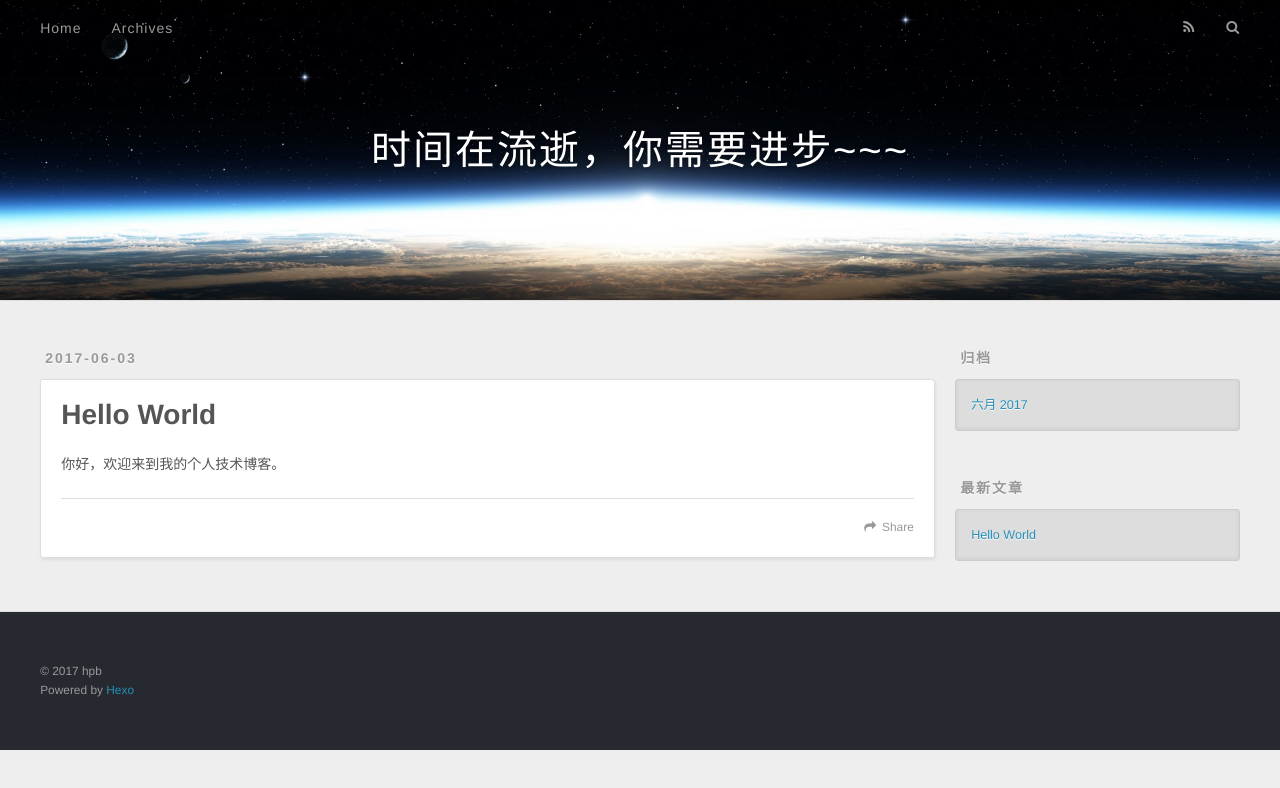
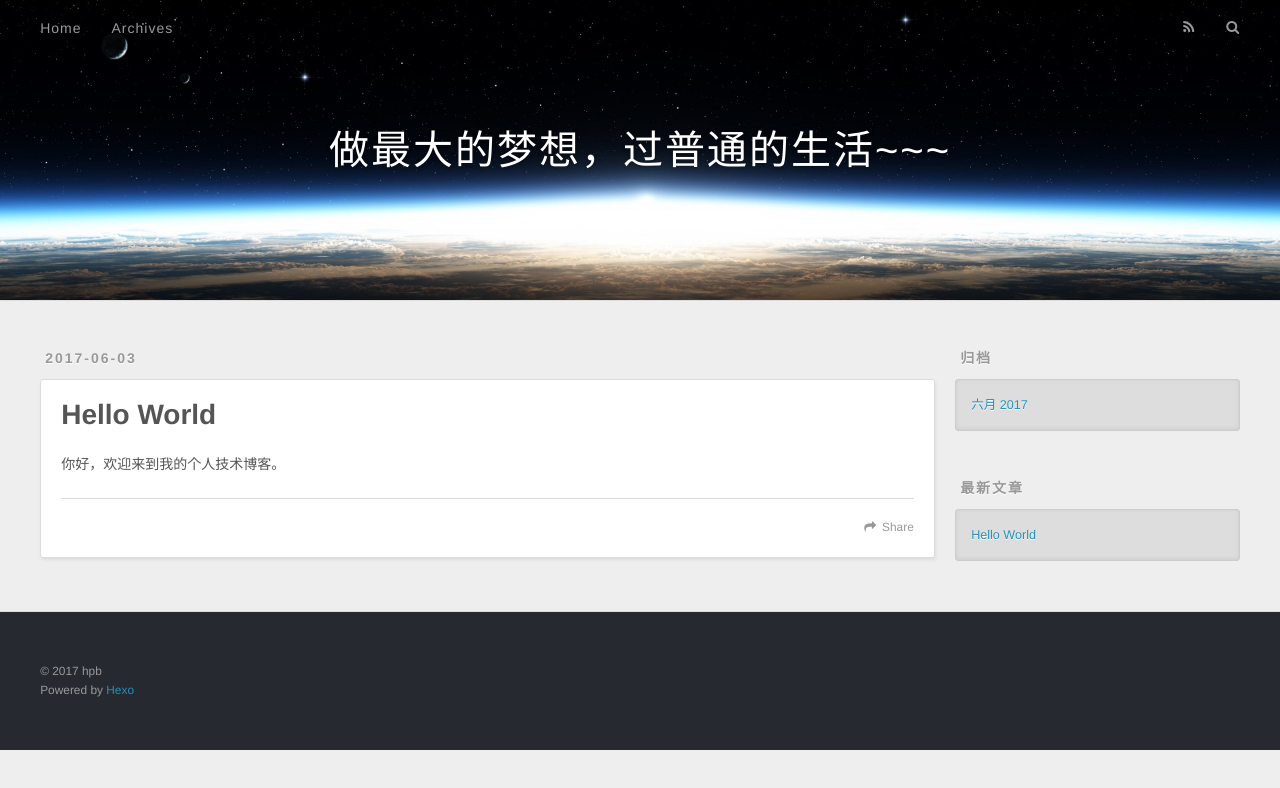
Before and after one commit to kithan/kithan.github.io, a plain HTML site: page index.html in a window 1280 px wide. Drawn offline with nearby package versions, Linux system fonts and the light colour scheme.

Commit message:
Site updated: 2017-06-03 13:08:15

```diff
--- a/index.html
+++ b/index.html
@@ -3,16 +3,16 @@
 <head>
   <meta charset="utf-8">
 
-  <title>时间在流逝，你需要进步~~~</title>
+  <title>做最大的梦想，过普通的生活~~~</title>
   <meta name="viewport" content="width=device-width, initial-scale=1, maximum-scale=1">
   <meta property="og:type" content="website">
-<meta property="og:title" content="时间在流逝，你需要进步~~~">
+<meta property="og:title" content="做最大的梦想，过普通的生活~~~">
 <meta property="og:url" content="http://kithan.github.io/index.html">
-<meta property="og:site_name" content="时间在流逝，你需要进步~~~">
+<meta property="og:site_name" content="做最大的梦想，过普通的生活~~~">
 <meta name="twitter:card" content="summary">
-<meta name="twitter:title" content="时间在流逝，你需要进步~~~">
+<meta name="twitter:title" content="做最大的梦想，过普通的生活~~~">
 
-    <link rel="alternate" href="/atom.xml" title="时间在流逝，你需要进步~~~" type="application/atom+xml">
+    <link rel="alternate" href="/atom.xml" title="做最大的梦想，过普通的生活~~~" type="application/atom+xml">
 
 
     <link rel="icon" href="/favicon.png">
@@ -33,7 +33,7 @@
   <div id="header-outer" class="outer">
     <div id="header-title" class="inner">
       <h1 id="logo-wrap">
-        <a href="/" id="logo">时间在流逝，你需要进步~~~</a>
+        <a href="/" id="logo">做最大的梦想，过普通的生活~~~</a>
       </h1>
 
     </div>
@@ -88,7 +88,7 @@
 
     </div>
     <footer class="article-footer">
-      <a data-url="http://kithan.github.io/2017/06/03/hello-world/" data-id="cj3gsx2h20000uz8xgkn6rj16" class="article-share-link">Share</a>
+      <a data-url="http://kithan.github.io/2017/06/03/hello-world/" data-id="cj3gtiho70000xi8xaynxj4f1" class="article-share-link">Share</a>
 
 
     </footer>
```
Also changed, not shown: 2017/06/03/hello-world/index.html (+5 -5 lines), archives/2017/06/index.html (+6 -6 lines), archives/2017/index.html (+6 -6 lines), archives/index.html (+6 -6 lines).
